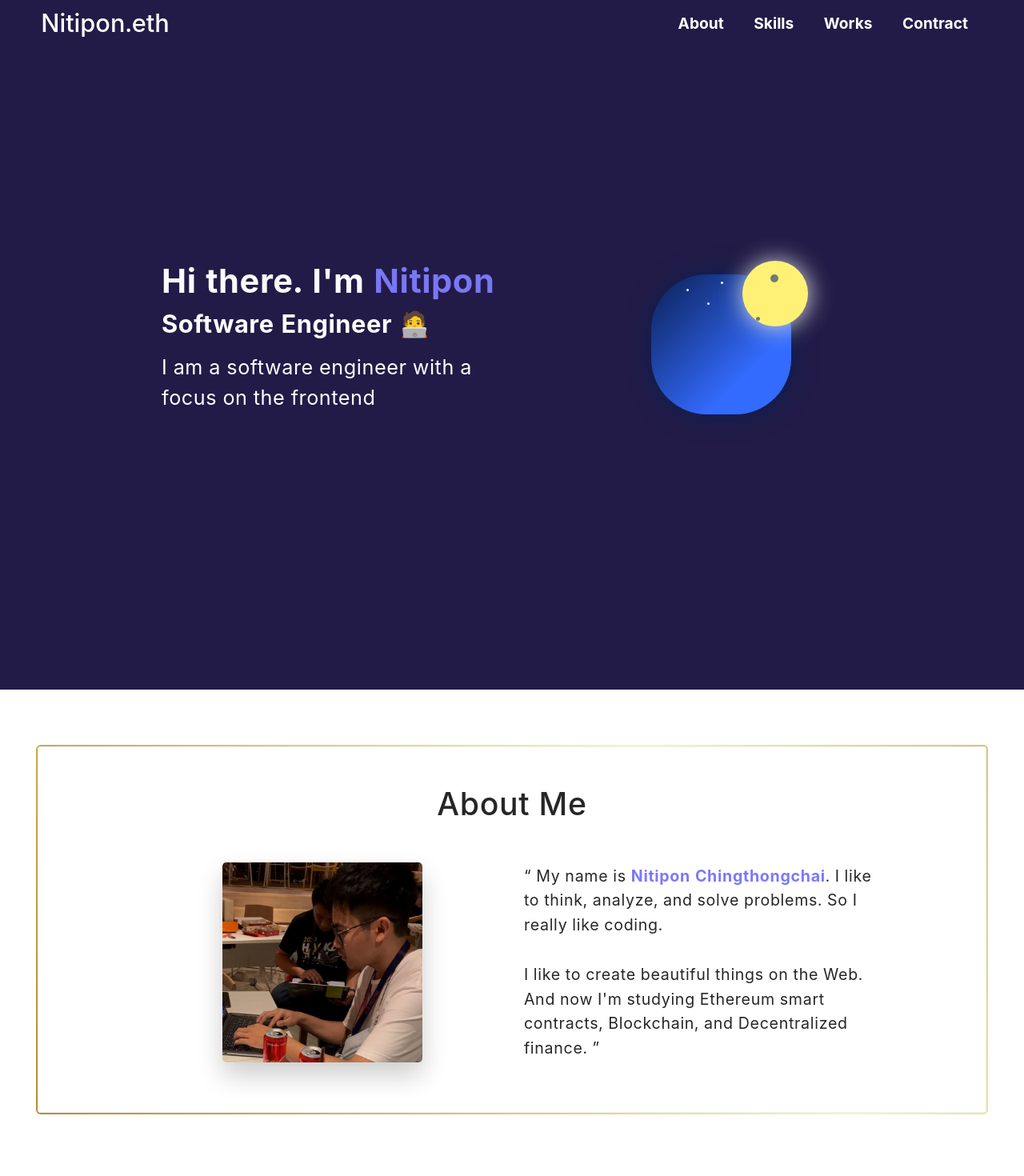
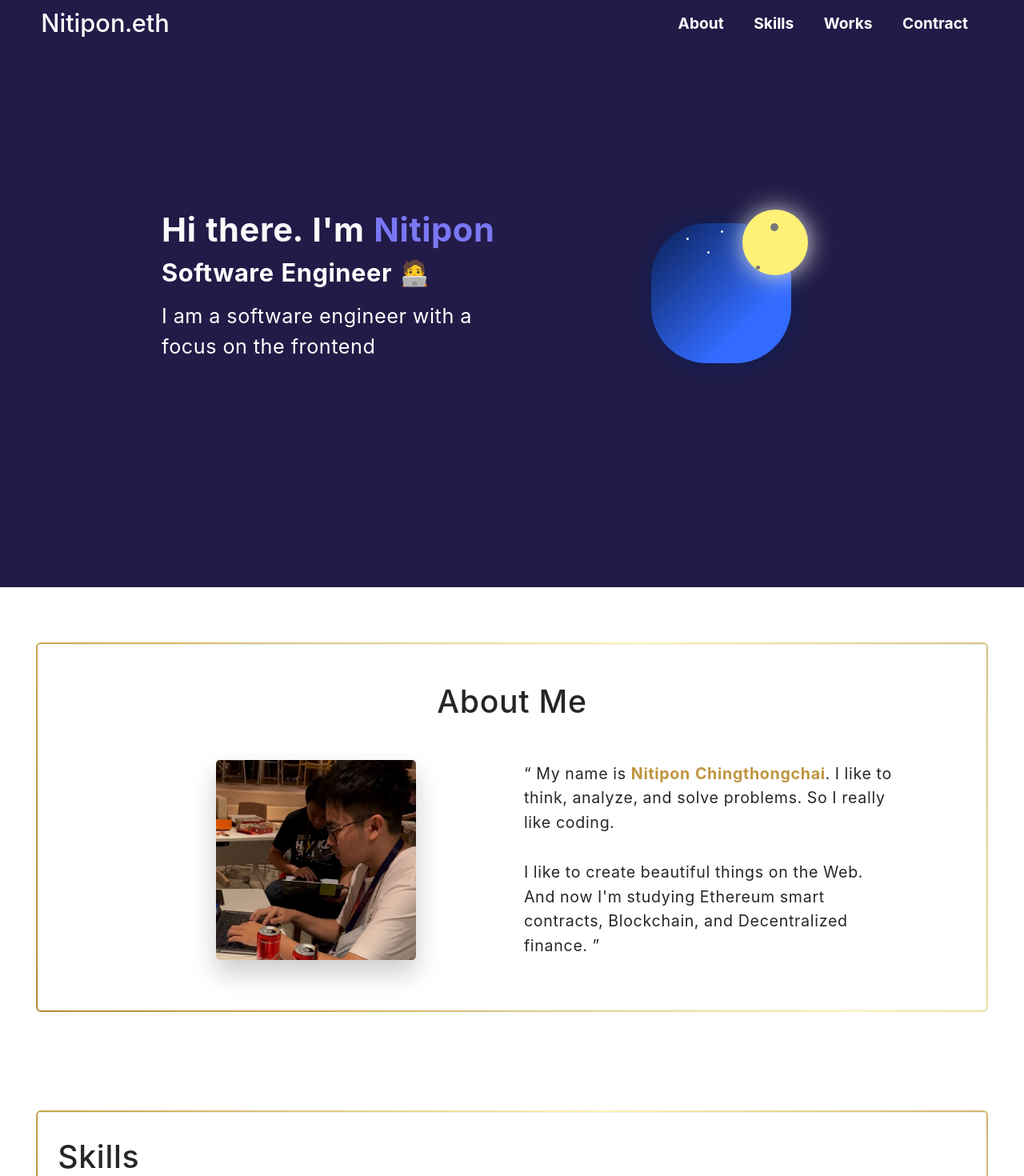
Before and after one commit to Armakuji/portfolio, a React (Create React App) app: page / in a window 1280 px wide. Shown: the top 1470 px of the page at 80% size. Built offline with nearby package versions, Linux system fonts and the light colour scheme.

Commit message:
feat(ImproveUI): improve some style

```diff
--- a/src/components/AboutSection/AboutSection.tsx
+++ b/src/components/AboutSection/AboutSection.tsx
@@ -21,7 +21,7 @@ const AboutContainer = styled.div`
     .ant-card-body {
       font-size: 1.4em;
       position: sticky;
-      margin: 1rem 4rem;
+      margin: 1rem 3rem;
     }
 
     --border-width: 3px;
@@ -86,7 +86,7 @@ const AboutContainer = styled.div`
   }
 
   .blue {
-    color: #7b79f7;
+    color: #bf953f;
   }
 
   .about {
@@ -117,7 +117,7 @@ const ProfileImageContainer = styled.div`
 
 const AboutSection = () => {
   return (
-    <AboutContainer>
+    <AboutContainer id="about">
       <Card className="card">
         <div className="title ">
           <h1>About Me</h1>
--- a/src/components/IntroSection/IntroSection.styled.tsx
+++ b/src/components/IntroSection/IntroSection.styled.tsx
@@ -14,9 +14,9 @@ export const ContentWrapper = styled.div`
   padding-top: 25vmax;
   padding-bottom: 25vmax;
 
-  @media (min-width: 560px) {
-    padding-top: 25vmax;
-    padding-bottom: 25vmax;
+  @media (min-width: 960px) {
+    padding-top: 20vmax;
+    padding-bottom: 20vmax;
   }
 `;
 
--- a/src/components/IntroSection/IntroSection.tsx
+++ b/src/components/IntroSection/IntroSection.tsx
@@ -11,7 +11,7 @@ import {
 
 const IntroSection = () => {
   return (
-    <IntroContrainer>
+    <IntroContrainer id="intro">
       <ContentWrapper>
         <Content>
           <Row justify="center" align="middle" gutter={[20, 20]}>
--- a/src/components/NavBar/MenuSlider.tsx
+++ b/src/components/NavBar/MenuSlider.tsx
@@ -56,7 +56,11 @@ const MenuSlider: FC<MenuSliderProps> = (props) => {
         <div className="close-icon" onClick={() => setOpenMenu(false)}>
           <GrClose />
         </div>
-        <h2>About</h2>
+        <h2>
+          <a href="#about" onClick={() => setOpenMenu(false)}>
+            About
+          </a>
+        </h2>
         <h2>Skills</h2>
         <h2>Works</h2>
         <h2>Contract</h2>
--- a/src/components/NavBar/NavBar.tsx
+++ b/src/components/NavBar/NavBar.tsx
@@ -56,6 +56,10 @@ const NavBarWrapper = styled.div<NavBarProps>`
     }
   }
 
+  a{
+      color: ${(props) => props.fontColor};
+    }
+
   .sub-menu:hover {
   }
 
@@ -107,11 +111,15 @@ const NavBar: FC<MenuSliderProps> = (props) => {
     >
       <Row justify="space-between" align="middle" className="nav">
         <Col>
-          <h1>Nitipon.eth</h1>
+          <h1>
+            <a href="#intro"> Nitipon.eth</a>
+          </h1>
         </Col>
         <Col>
           <div className="menu">
-            <div className="sub-menu">About</div>
+            <div className="sub-menu">
+              <a href="#about">About</a>
+            </div>
             <div className="sub-menu">Skills</div>
             <div className="sub-menu">Works</div>
             <div className="sub-menu">Contract</div>
--- a/src/index.css
+++ b/src/index.css
@@ -1,13 +1,17 @@
 body {
   margin: 0;
-  font-family: -apple-system, BlinkMacSystemFont, 'Segoe UI', 'Roboto', 'Oxygen',
-    'Ubuntu', 'Cantarell', 'Fira Sans', 'Droid Sans', 'Helvetica Neue',
+  font-family: -apple-system, BlinkMacSystemFont, "Segoe UI", "Roboto", "Oxygen",
+    "Ubuntu", "Cantarell", "Fira Sans", "Droid Sans", "Helvetica Neue",
     sans-serif;
   -webkit-font-smoothing: antialiased;
   -moz-osx-font-smoothing: grayscale;
 }
 
 code {
-  font-family: source-code-pro, Menlo, Monaco, Consolas, 'Courier New',
+  font-family: source-code-pro, Menlo, Monaco, Consolas, "Courier New",
     monospace;
 }
+
+html {
+  scroll-behavior: smooth;
+}
```
